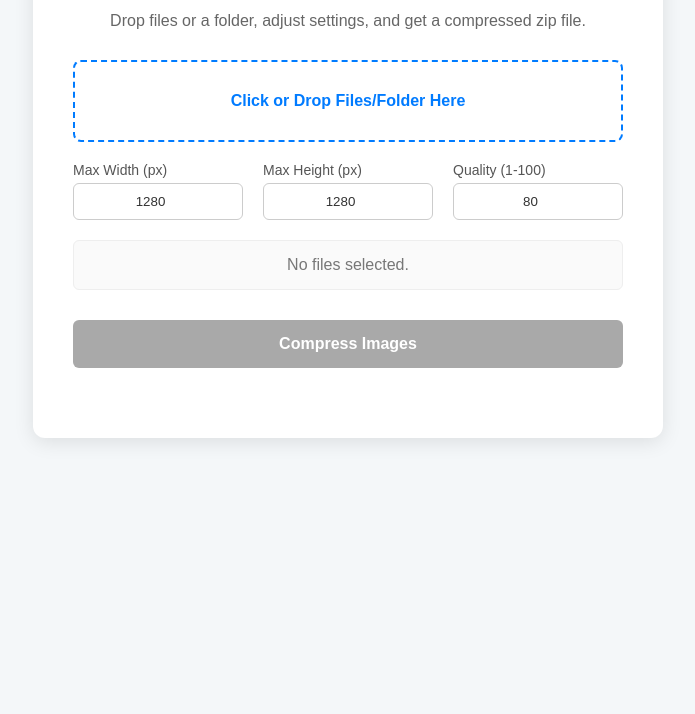
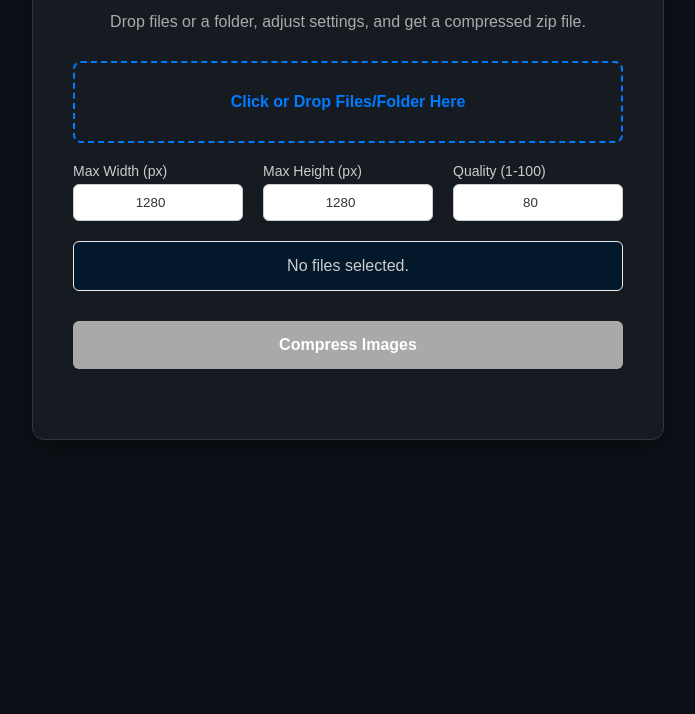
Before and after one commit to avinashw50w/batch-image-compressor-webp, a website: page public/index.html in a window 1280 px wide. Shown: the part 136-850 px from the top of the page, without its empty margins (292-987 px from the left). Drawn offline with Linux system fonts and the light colour scheme.

Commit message:
dark theme

```diff
--- a/public/styles.css
+++ b/public/styles.css
@@ -1,6 +1,6 @@
 body {
     font-family: Arial, sans-serif;
-    background-color: #f4f7f9;
+    background-color: #0d1117;
     display: flex;
     justify-content: center;
     align-items: flex-start;
@@ -10,12 +10,13 @@ body {
 }
 
 .container {
-    background-color: #ffffff;
+    background-color: #161b22;
     border-radius: 12px;
-    box-shadow: 0 4px 20px rgba(0, 0, 0, 0.1);
+    box-shadow: 0 4px 20px rgba(0, 0, 0, 0.5);
     padding: 40px;
     width: 100%;
     max-width: 550px;
+    border: 1px solid #30363d;
 }
 
 h1 {
@@ -24,7 +25,7 @@ h1 {
     justify-content: center;
     font-size: 24px;
     font-weight: bold;
-    color: #333;
+    color: #ccc;
     margin-top: 0;
     margin-bottom: 30px;
 }
@@ -37,7 +38,7 @@ h1 .rocket {
 
 p {
     text-align: center;
-    color: #666;
+    color: #aaa;
     margin-bottom: 30px;
 }
 
@@ -73,7 +74,7 @@ p {
 .setting-group label {
     display: block;
     font-size: 14px;
-    color: #555;
+    color: #ccc;
     margin-bottom: 5px;
 }
 
@@ -97,9 +98,9 @@ p {
     text-align: center;
     padding: 15px;
     border: 1px solid #eee;
-    background-color: #fafafa;
+    background-color: #04182c;
     border-radius: 6px;
-    color: #777;
+    color: #ccc;
     margin-top: 0;
     margin-bottom: 30px;
 }
@@ -137,7 +138,7 @@ p {
 }
 
 .batch-item {
-    background-color: #f8f9fa;
+    background-color: #04182c;
     border: 1px solid #dee2e6;
     border-radius: 8px;
     padding: 20px;
@@ -160,7 +161,7 @@ p {
     margin: 0;
     font-size: 16px;
     font-weight: 600;
-    color: #333;
+    color: #f2eded;
     word-break: break-word;
 }
 
@@ -197,7 +198,7 @@ p {
 .progress-text {
     text-align: center;
     font-size: 13px;
-    color: #555;
+    color: #f2eded;
     margin: 10px 0;
 }
 
```
